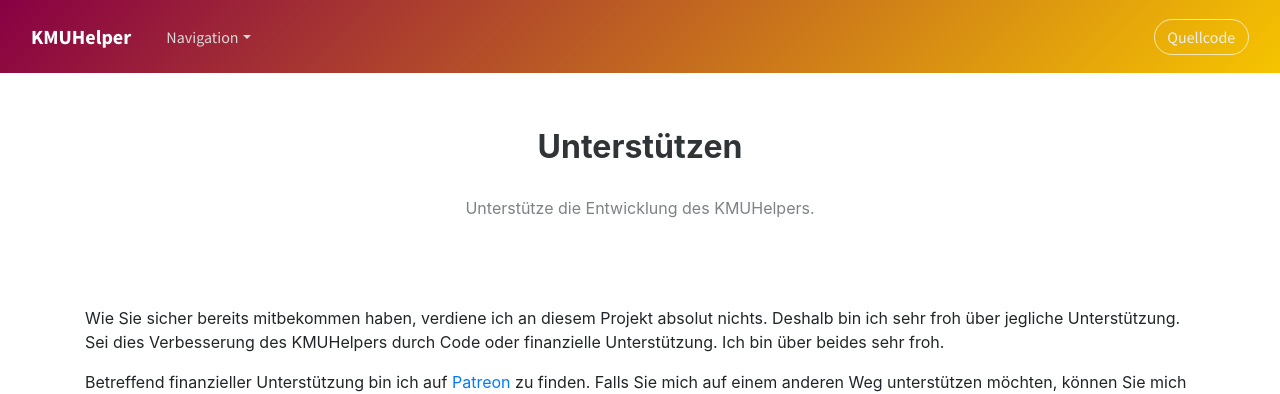
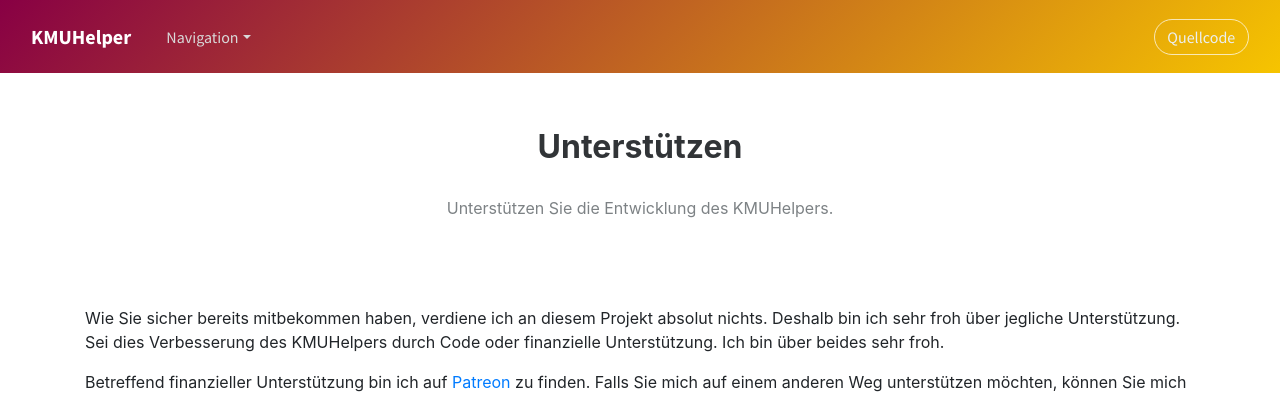
Before and after one commit to rafaelurben/kmuhelper, a Jekyll site: the page built from unterstützen.md, in a window 1280 px wide. Shown: the top 394 px of the page. Built offline with Jekyll 4.4.1, drawn with Linux system fonts in a browser that asks for light colours; nearby versions of some CDN libraries; comment, search, counter and statistics services are not loaded.

Commit message:
Siezen...

```diff
--- a/unterstützen.md
+++ b/unterstützen.md
@@ -1,7 +1,7 @@
 ---
 layout: content
 title: Unterstützen
-subtitle: Unterstütze die Entwicklung des KMUHelpers.
+subtitle: Unterstützen Sie die Entwicklung des KMUHelpers.
 permalink: /unterstützen
 priority: 0.3
 ---
```
Also changed, not shown: geschichte.md (+1 -1 lines).
